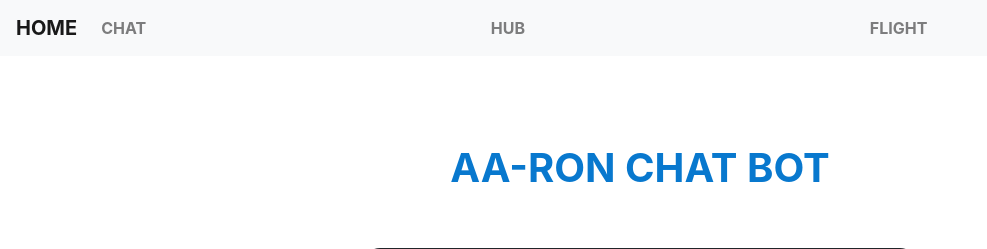
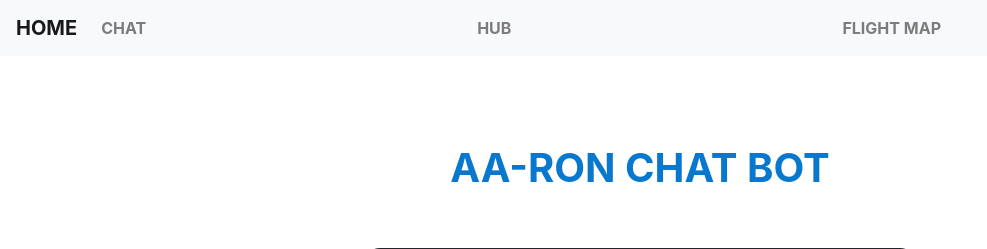
Before and after one commit to briankim31415/TH_AA_Challenge, a Flask app: page /chat.html in a window 1280 px wide. Shown: the top 249 px of the page, without its empty margins (0-987 px from the left). Run offline with Flask 2, Linux system fonts and the light colour scheme; parts of the project's set-up code (start-up, migrations or seed data) failed here and were passed over; some libraries are stand-ins or nearby versions.

Commit message:
Flight Map
Updated chat and flight_hub.html so that flight is now flight map and goes to map.html instead of flight_data.html

```diff
--- a/templates/chat.html
+++ b/templates/chat.html
@@ -41,7 +41,7 @@
       <div class="collapse navbar-collapse" id=navbarMenu>
         <ul class="navbar-nav mr-auto mx-auto-text-center">
           <li class="nav-item">
-            <a href="flight_data.html" class="nav-link">FLIGHT</a>
+            <a href="map.html" class="nav-link">FLIGHT MAP</a>
           </li>
         </ul>
       </div>
--- a/templates/flight_hub.html
+++ b/templates/flight_hub.html
@@ -52,7 +52,7 @@
     <div class="collapse navbar-collapse" id=navbarMenu>
       <ul class="navbar-nav mr-auto mx-auto-text-center">
         <li class="nav-item">
-          <a href="flight_data.html" class="nav-link">FLIGHT</a>
+          <a href="map.html" class="nav-link">FLIGHT MAP</a>
         </li>
       </ul>
     </div>
```
